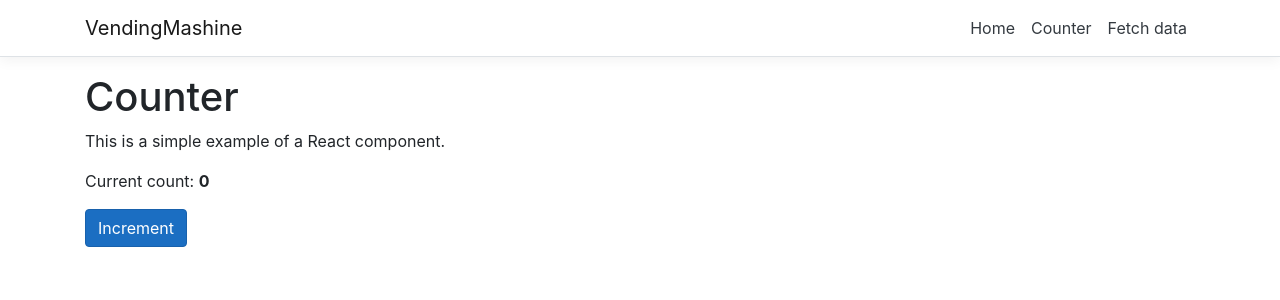
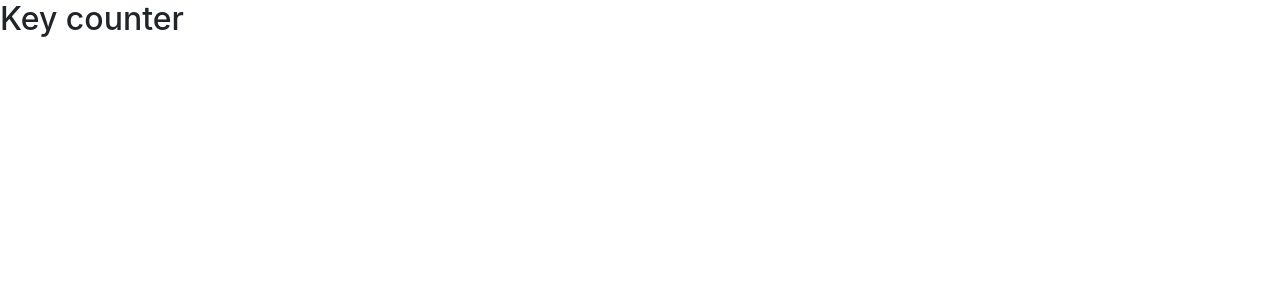
Before and after one commit to Pollyts/VendingMashine, a React (Create React App) app in the folder VendingMashine/ClientApp/: page /counter in a window 1280 px wide. Shown: the top 300 px of the page. Built offline with nearby package versions, Linux system fonts and the light colour scheme.

Commit message:
Made Navigation

```diff
--- a/VendingMashine/ClientApp/src/App.js
+++ b/VendingMashine/ClientApp/src/App.js
@@ -1,22 +1,23 @@
 import React, { Component } from 'react';
-import { Route } from 'react-router';
-import { Layout } from './components/Layout';
-import { Home } from './components/Home';
-import { FetchData } from './components/FetchData';
-import { Counter } from './components/Counter';
+import { BrowserRouter as Router, Switch, Route, Redirect} from "react-router-dom";
+import { UserView } from './components/UserView';
+import { AdminView } from './components/AdminView';
+//import { Home } from './components/Home';
+//import { FetchData } from './components/FetchData';
+//import { Counter } from './components/Counter';
 
 import './custom.css'
 
 export default class App extends Component {
-  static displayName = App.name;
 
   render () {
-    return (
-      <Layout>
-        <Route exact path='/' component={Home} />
-        <Route path='/counter' component={Counter} />
-        <Route path='/fetch-data' component={FetchData} />
-      </Layout>
+      return (
+          <Router>
+              <Switch>
+        <Route exact path='/' component={UserView} />
+                  <Route exact path='/:key' component={AdminView} />
+              </Switch>
+          </Router>
     );
   }
 }
--- /dev/null
+++ b/VendingMashine/ClientApp/src/components/AdminView.jsx
@@ -0,0 +1,12 @@
+import React, { Component } from 'react';
+
+export class AdminView extends Component {
+    render() {
+        const prodId = this.props.match.params.key;
+        return (
+            <div>
+                <h2>Key {prodId}</h2>
+            </div>
+        );
+    }
+}
--- /dev/null
+++ b/VendingMashine/ClientApp/src/components/UserView.jsx
@@ -0,0 +1,11 @@
+import React, { Component } from 'react';
+
+export class UserView extends Component {
+    render() {
+        return (
+            <div>
+                HelloWorld
+            </div>
+        );
+    }
+}
```
